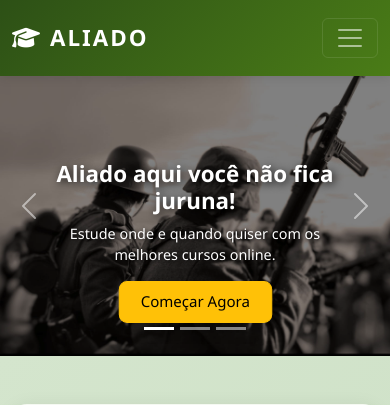
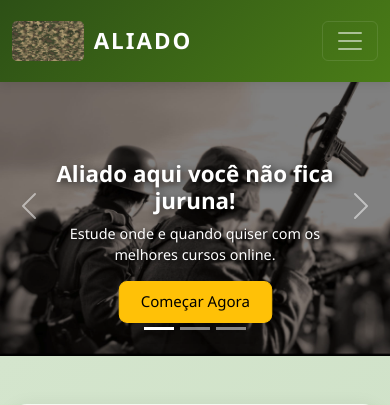
Before and after one commit to naval288/aliado, a PHP site: page / in a window 390 px wide. Shown: the top 405 px of the page. Run offline with PHP 8.4, Linux system fonts and the light colour scheme.

Commit message:
Adicionada logo (imagem 4) na navbar

```diff
--- a/index.html
+++ b/index.html
@@ -13,7 +13,8 @@
     <nav class="navbar navbar-expand-lg navbar-dark bg-success fixed-top">
         <div class="container">
             <a class="navbar-brand fw-bold" href="#home">
-                <i class="fas fa-graduation-cap me-2"></i>ALIADO
+                <img src="img/carousel/4.jpg" alt="Logo Aliado" style="height: 40px; border-radius: 5px; margin-right: 10px;">
+                ALIADO
             </a>
             <button class="navbar-toggler" type="button" data-bs-toggle="collapse" data-bs-target="#navbarNav">
                 <span class="navbar-toggler-icon"></span>
--- a/simulados.html
+++ b/simulados.html
@@ -121,7 +121,8 @@
     <nav class="navbar navbar-expand-lg navbar-dark bg-success fixed-top">
         <div class="container">
             <a class="navbar-brand fw-bold" href="index.html">
-                <i class="fas fa-graduation-cap me-2"></i>ALIADO
+                <img src="img/carousel/4.jpg" alt="Logo Aliado" style="height: 40px; border-radius: 5px; margin-right: 10px;">
+                ALIADO
             </a>
             <button class="navbar-toggler" type="button" data-bs-toggle="collapse" data-bs-target="#navbarNav">
                 <span class="navbar-toggler-icon"></span>
--- a/style.css
+++ b/style.css
@@ -32,6 +32,19 @@ body {
 .navbar-brand {
     font-size: 1.8rem;
     letter-spacing: 2px;
+    display: flex;
+    align-items: center;
+}
+
+.navbar-brand img {
+    height: 40px;
+    border-radius: 5px;
+    margin-right: 10px;
+    transition: transform 0.3s ease;
+}
+
+.navbar-brand img:hover {
+    transform: scale(1.1);
 }
 
 .nav-link {
@@ -342,6 +355,10 @@ footer a:hover {
         font-size: 1.4rem;
     }
 
+    .navbar-brand img {
+        height: 35px;
+    }
+
     #carouselPrincipal {
         margin-top: 56px;
     }
```
Also changed, not shown: img/carousel/4.jpg (added).
